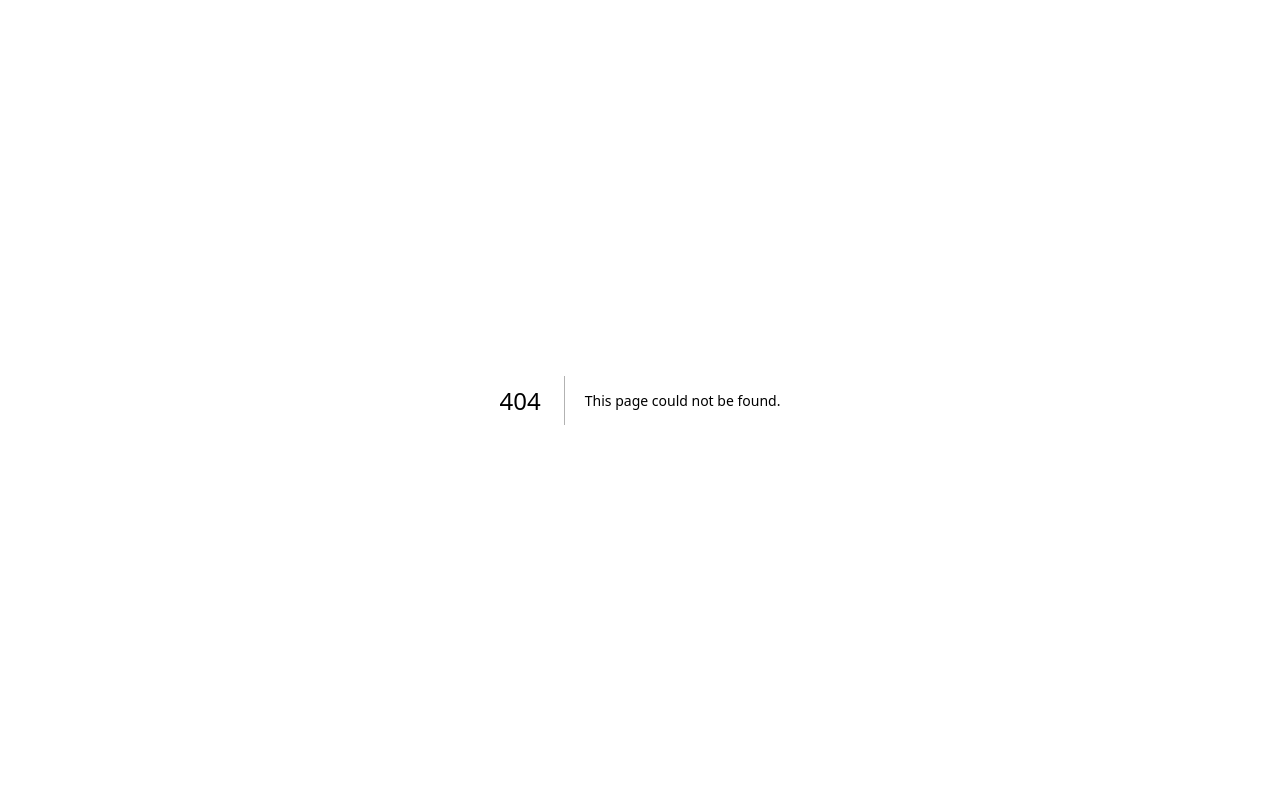
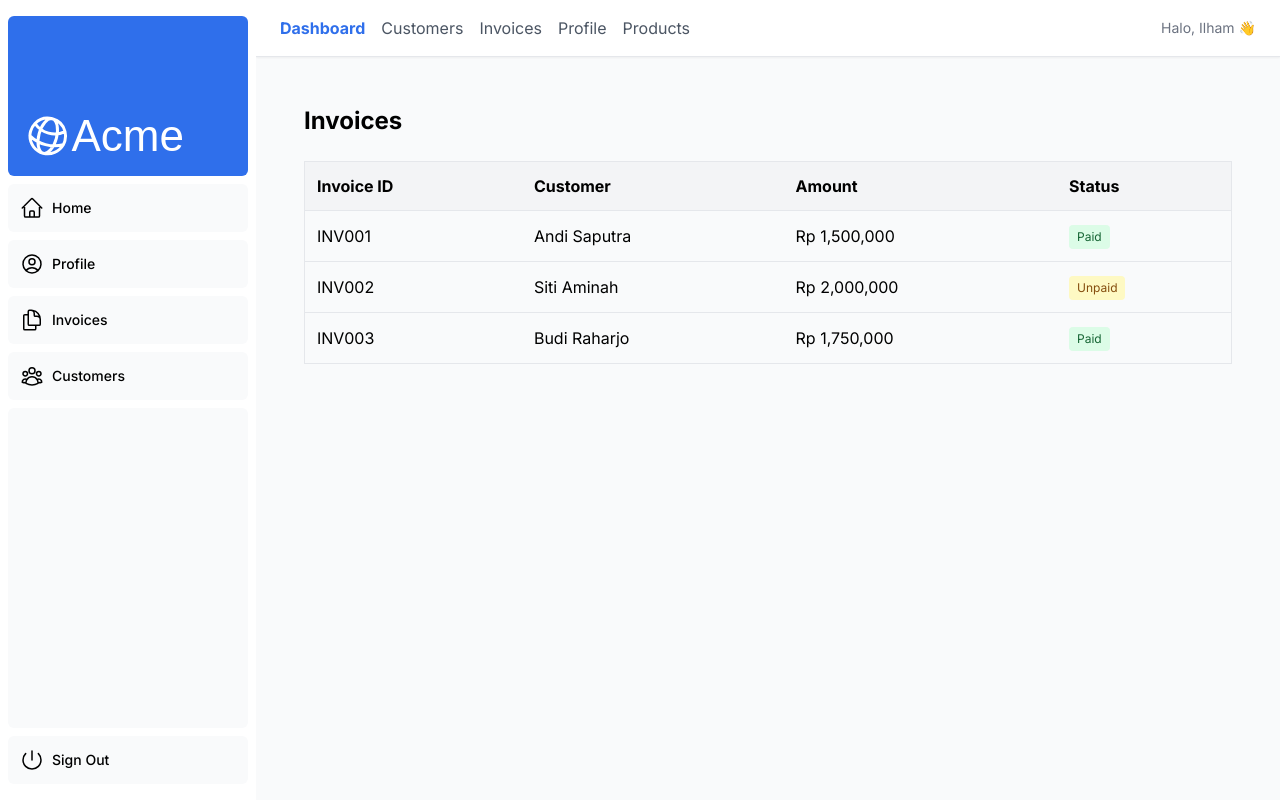
Before and after one commit to ilhampujianto/nextjs-acme-project, a Next.js app: page /dashboard/invoices in a window 1280 px wide. Before the commit this address had no page. Built offline with nearby package versions, Linux system fonts and the light colour scheme; a web font is replaced by a local one.

Commit message:
Initial commit - Next.js dashboard with dynamic routes

```diff
--- /dev/null
+++ b/app/dashboard/customers/page.tsx
@@ -0,0 +1,43 @@
+export default function CustomersPage() {
+  const customers = [
+    { id: 1, name: 'Andi Saputra', email: 'andi@example.com', status: 'Active' },
+    { id: 2, name: 'Siti Aminah', email: 'siti@example.com', status: 'Inactive' },
+    { id: 3, name: 'Budi Raharjo', email: 'budi@example.com', status: 'Active' },
+  ];
+
+  return (
+    <div>
+      <h1 className="text-2xl font-bold mb-6">Customers</h1>
+      <div className="overflow-x-auto">
+        <table className="min-w-full border border-gray-200">
+          <thead>
+            <tr className="bg-gray-100 text-left">
+              <th className="p-3 border-b">Name</th>
+              <th className="p-3 border-b">Email</th>
+              <th className="p-3 border-b">Status</th>
+            </tr>
+          </thead>
+          <tbody>
+            {customers.map((customer) => (
+              <tr key={customer.id} className="hover:bg-gray-50">
+                <td className="p-3 border-b">{customer.name}</td>
+                <td className="p-3 border-b">{customer.email}</td>
+                <td className="p-3 border-b">
+                  <span
+                    className={`inline-block px-2 py-1 text-xs rounded ${
+                      customer.status === 'Active'
+                        ? 'bg-green-100 text-green-800'
+                        : 'bg-red-100 text-red-800'
+                    }`}
+                  >
+                    {customer.status}
+                  </span>
+                </td>
+              </tr>
+            ))}
+          </tbody>
+        </table>
+      </div>
+    </div>
+  );
+}
--- /dev/null
+++ b/app/dashboard/invoices/page.tsx
@@ -0,0 +1,45 @@
+export default function InvoicesPage() {
+  const invoices = [
+    { id: 'INV001', customer: 'Andi Saputra', amount: 1500000, status: 'Paid' },
+    { id: 'INV002', customer: 'Siti Aminah', amount: 2000000, status: 'Unpaid' },
+    { id: 'INV003', customer: 'Budi Raharjo', amount: 1750000, status: 'Paid' },
+  ];
+
+  return (
+    <div>
+      <h1 className="text-2xl font-bold mb-6">Invoices</h1>
+      <div className="overflow-x-auto">
+        <table className="min-w-full border border-gray-200">
+          <thead>
+            <tr className="bg-gray-100 text-left">
+              <th className="p-3 border-b">Invoice ID</th>
+              <th className="p-3 border-b">Customer</th>
+              <th className="p-3 border-b">Amount</th>
+              <th className="p-3 border-b">Status</th>
+            </tr>
+          </thead>
+          <tbody>
+            {invoices.map((invoice) => (
+              <tr key={invoice.id} className="hover:bg-gray-50">
+                <td className="p-3 border-b">{invoice.id}</td>
+                <td className="p-3 border-b">{invoice.customer}</td>
+                <td className="p-3 border-b">Rp {invoice.amount.toLocaleString()}</td>
+                <td className="p-3 border-b">
+                  <span
+                    className={`inline-block px-2 py-1 text-xs rounded ${
+                      invoice.status === 'Paid'
+                        ? 'bg-green-100 text-green-800'
+                        : 'bg-yellow-100 text-yellow-800'
+                    }`}
+                  >
+                    {invoice.status}
+                  </span>
+                </td>
+              </tr>
+            ))}
+          </tbody>
+        </table>
+      </div>
+    </div>
+  );
+}
--- /dev/null
+++ b/app/dashboard/layout.tsx
@@ -0,0 +1,43 @@
+import SideNav from '@/app/ui/dashboard/sidenav';
+import Link from 'next/link';
+
+export default function Layout({ children }: { children: React.ReactNode }) {
+  return (
+    <div className="flex h-screen flex-col md:flex-row md:overflow-hidden">
+      {/* Sidebar */}
+      <div className="w-full flex-none md:w-64">
+        <SideNav />
+      </div>
+
+      {/* Main Area */}
+      <div className="flex-grow flex flex-col md:overflow-y-auto">
+        {/* Top Navbar */}
+        <header className="bg-white border-b px-6 py-4 flex items-center justify-between shadow-sm sticky top-0 z-10">
+          <div className="flex gap-4 items-center">
+            <Link href="/dashboard" className="text-blue-600 font-bold hover:underline">
+              Dashboard
+            </Link>
+            <Link href="/dashboard/customers" className="text-gray-600 hover:text-blue-600">
+              Customers
+            </Link>
+            <Link href="/dashboard/invoices" className="text-gray-600 hover:text-blue-600">
+              Invoices
+            </Link>
+            <Link href="/dashboard/profile" className="text-gray-600 hover:text-blue-600">
+              Profile
+            </Link>
+            <Link href="/products/1" className="text-gray-600 hover:text-blue-600">Products</Link>
+          </div>
+          <div className="text-sm text-gray-500 hidden md:block">
+            Halo, Ilham 👋
+          </div>
+        </header>
+
+        {/* Page content */}
+        <main className="flex-grow p-6 md:p-12 bg-gray-50">
+          {children}
+        </main>
+      </div>
+    </div>
+  );
+}
--- /dev/null
+++ b/app/dashboard/page.tsx
@@ -0,0 +1,5 @@
+export default function Page() {
+  return <p>Ini adalah Dashboard Sederhana.
+    Untuk contoh 404 Not found bisa coba di "Login"
+  </p>;
+}
--- /dev/null
+++ b/app/dashboard/profile/page.tsx
@@ -0,0 +1,25 @@
+export default function ProfilePage() {
+  const user = {
+    name: 'Ilham Pujianto',
+    email: 'Ilhampujianto@gmail.com',
+    bio: ' Tech Enthusiast | UI/UX Learner',
+    imageUrl: '/images/profile.jpg', // Letakkan gambar ini di folder /public/images/
+  };
+
+  return (
+    <div className="max-w-2xl mx-auto bg-white rounded-lg shadow p-6 mt-8">
+      <div className="flex items-center space-x-6">
+        <img
+          src={user.imageUrl}
+          alt={user.name}
+          className="w-24 h-24 rounded-full object-cover border border-gray-300"
+        />
+        <div>
+          <h2 className="text-2xl font-bold">{user.name}</h2>
+          <p className="text-gray-600">{user.email}</p>
+          <p className="mt-2 text-sm text-gray-500">{user.bio}</p>
+        </div>
+      </div>
+    </div>
+  );
+}
--- a/app/layout.tsx
+++ b/app/layout.tsx
@@ -1,5 +1,7 @@
 import '@/app/ui/global.css';
 import { inter } from '@/app/ui/fonts';
+import Link from 'next/link';
+
 
 export default function RootLayout({
   children,
--- /dev/null
+++ b/app/not-found.tsx
@@ -0,0 +1,19 @@
+// /app/not-found.tsx
+
+export default function NotFound() {
+  return (
+    <div className="flex flex-col items-center justify-center min-h-screen bg-gradient-to-br from-indigo-500 to-purple-600 text-white px-4">
+      <h1 className="text-6xl font-bold mb-4 animate-bounce">404</h1>
+      <h2 className="text-2xl font-semibold mb-2">Oops! Halaman tidak ditemukan.</h2>
+      <p className="text-center mb-6 max-w-md">
+        Halaman yang kamu cari sepertinya hilang atau belum dibuat. Coba kembali ke halaman sebelumnya atau ke dashboard.
+      </p>
+      <a
+        href="/"
+        className="bg-white text-indigo-600 px-5 py-2 rounded-full font-semibold shadow hover:bg-gray-200 transition"
+      >
+        Kembali ke Beranda
+      </a>
+    </div>
+  );
+}
--- /dev/null
+++ b/app/products/[id]/page.tsx
@@ -0,0 +1,23 @@
+import { notFound } from 'next/navigation';
+
+const products = [
+  { id: '1', name: 'MacBook Pro M3', price: 28000000, description: 'Laptop performa tinggi dengan chip Apple Silicon.' },
+  { id: '2', name: 'iPhone 15 Pro', price: 20000000, description: 'Smartphone flagship Apple dengan kamera pro dan titanium body.' },
+  { id: '3', name: 'AirPods Pro 2', price: 3500000, description: 'Earphone wireless dengan ANC dan spatial audio.' },
+];
+
+export default function ProductPage({ params }: { params: { id: string } }) {
+  const product = products.find((item) => item.id === params.id);
+
+  if (!product) {
+    return notFound();
+  }
+
+  return (
+    <div className="max-w-xl mx-auto mt-10 p-6 bg-white shadow-md rounded-lg">
+      <h1 className="text-3xl font-bold mb-4">{product.name}</h1>
+      <p className="text-lg text-gray-700 mb-2">Harga: Rp {product.price.toLocaleString()}</p>
+      <p className="text-gray-600">{product.description}</p>
+    </div>
+  );
+}
--- a/app/ui/dashboard/nav-links.tsx
+++ b/app/ui/dashboard/nav-links.tsx
@@ -1,13 +1,22 @@
+'use client';
+
 import {
   UserGroupIcon,
   HomeIcon,
   DocumentDuplicateIcon,
+  UserCircleIcon
 } from '@heroicons/react/24/outline';
+import Link from 'next/link';
+import { usePathname } from 'next/navigation';
 
 // Map of links to display in the side navigation.
 // Depending on the size of the application, this would be stored in a database.
 const links = [
   { name: 'Home', href: '/dashboard', icon: HomeIcon },
+  { name: 'Profile',
+    href: '/dashboard/profile',
+    icon: UserCircleIcon, // atau pakai icon User dari lucide-react / heroicons
+  },
   {
     name: 'Invoices',
     href: '/dashboard/invoices',
@@ -17,19 +26,20 @@ const links = [
 ];
 
 export default function NavLinks() {
+  const pathname = usePathname();
   return (
     <>
       {links.map((link) => {
         const LinkIcon = link.icon;
         return (
-          <a
+          <Link
             key={link.name}
             href={link.href}
             className="flex h-[48px] grow items-center justify-center gap-2 rounded-md bg-gray-50 p-3 text-sm font-medium hover:bg-sky-100 hover:text-blue-600 md:flex-none md:justify-start md:p-2 md:px-3"
           >
             <LinkIcon className="w-6" />
             <p className="hidden md:block">{link.name}</p>
-          </a>
+          </Link>
         );
       })}
     </>
```
Also changed, not shown: public/images/profile.jpg (added).
